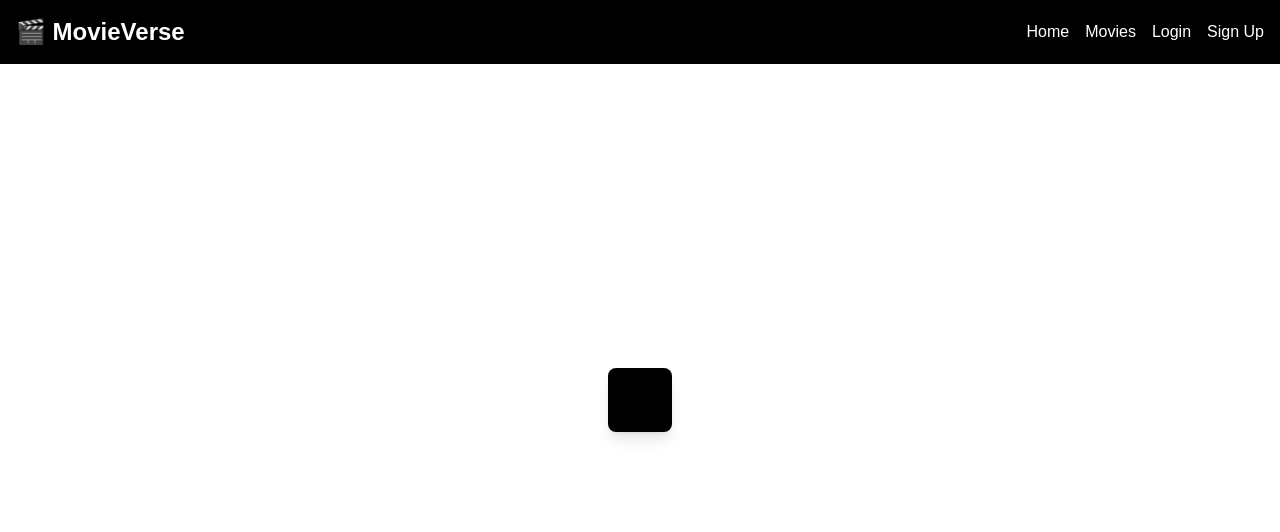
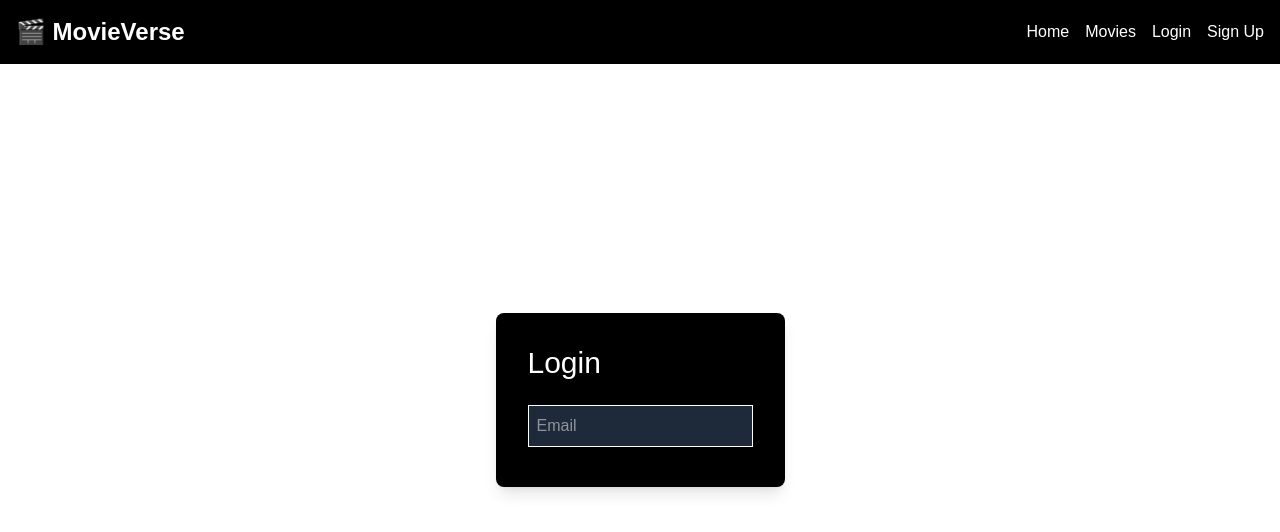
Before and after one commit to vidakpop/movie-booking-, a React (Vite) app: page /login in a window 1280 px wide. Shown: the top 532 px of the page. Built offline with nearby package versions, Linux system fonts and the light colour scheme.

Commit message:
Enhance Login component with title and email input for better user experience

```diff
--- a/src/pages/Login.jsx
+++ b/src/pages/Login.jsx
@@ -8,9 +8,12 @@ const Login = () => {
         initial={{ opacity: 0 ,scale: 0.8}}
         animate={{ opacity: 1 ,scale: 1}}
 
-        className="flex flex-col items-center justify-center h-screen"
+        className="flex  items-center justify-center h-screen"
     >
         <div className='bg-black bg-opacity-60 p-8 rounded-lg shadow-lg'>
+            <h2 className='text-3xl text-neon mb-4'>Login</h2>
+            <input type="email" placeholder='Email' className='w-full p-2 my-2 bg-gray-800 border border-neon text-white' />
+
 
         </div>
 
```
